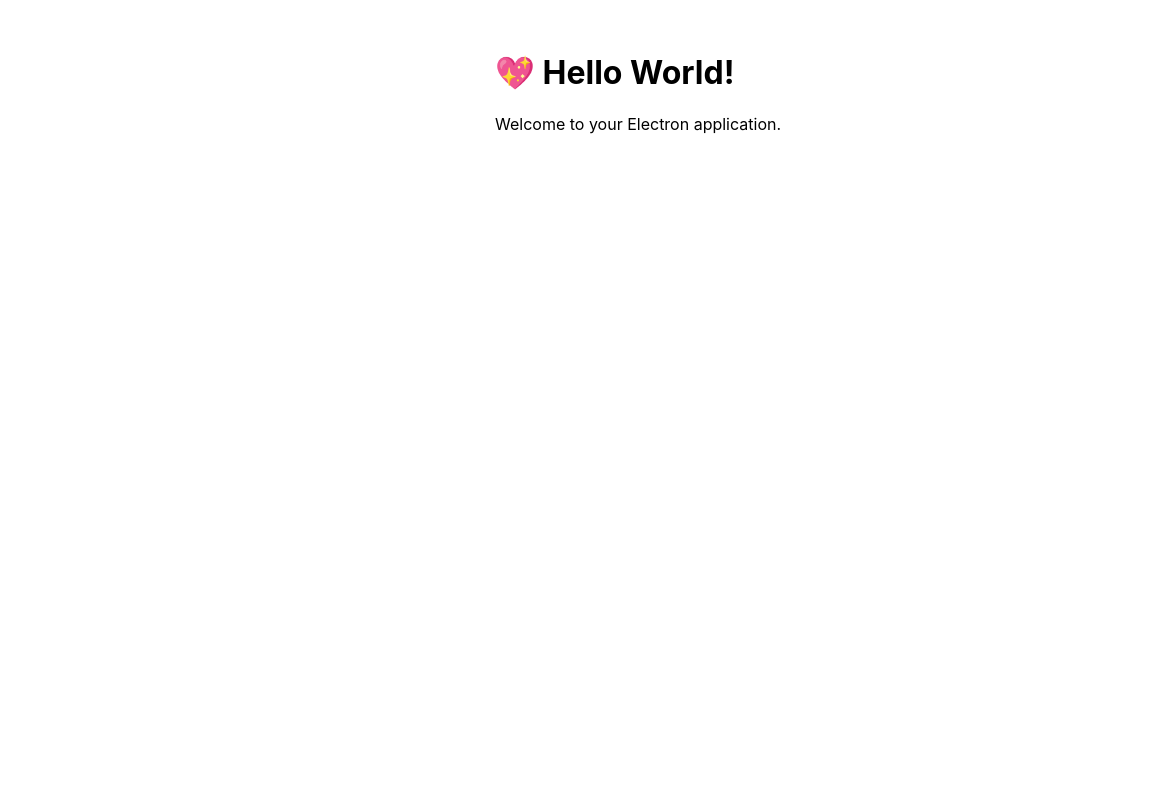
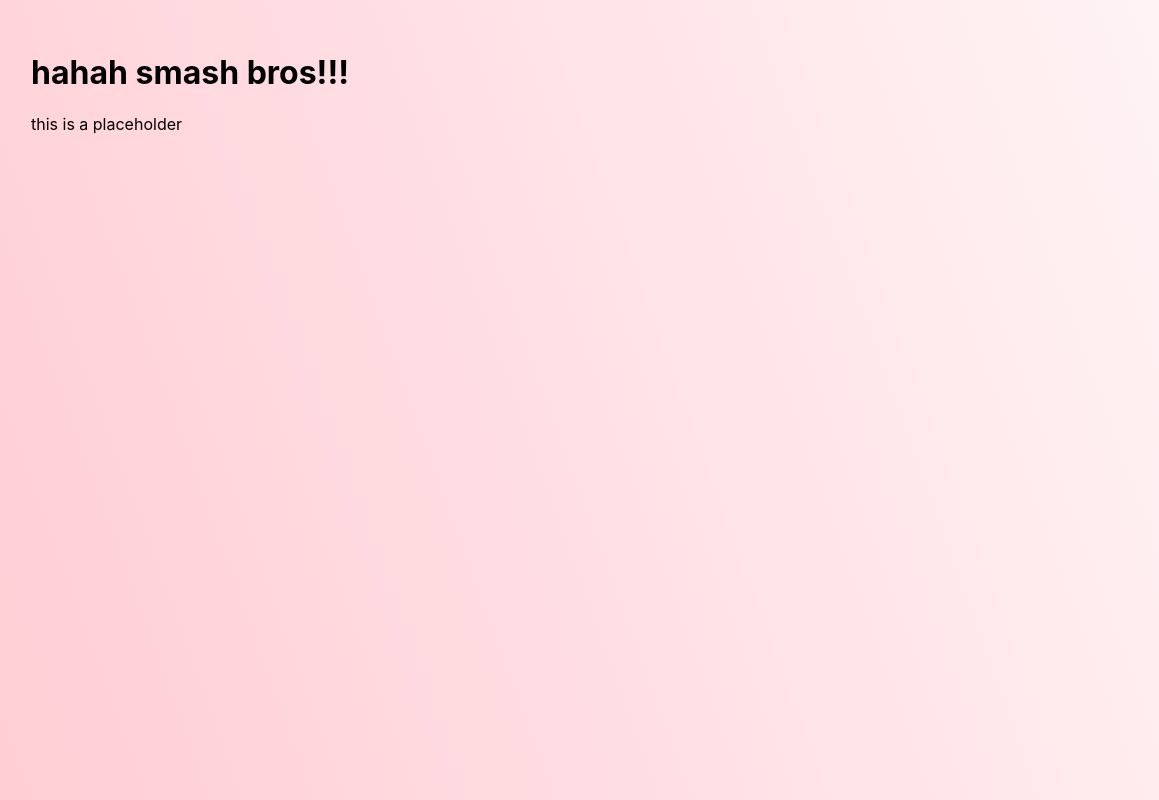
Before and after one commit to smeebear/kurogane, an Electron app: page src/index.html in a window 1600 px wide. Shown: the whole page, without its empty margins (1-1160 px from the left). Drawn offline with Linux system fonts and the light colour scheme.

Commit message:
Gradient

```diff
--- a/src/index.css
+++ b/src/index.css
@@ -1,6 +1,17 @@
+html {
+  background: linear-gradient(70deg, rgba(255, 187, 197, 0.733), #FFFFFF);
+  width: 100%;
+  height: auto;
+  min-height:100%;
+  position: relative;
+}
+
 body {
   font-family: -apple-system, BlinkMacSystemFont, "Segoe UI", Roboto, Helvetica, Arial, sans-serif;
   margin: auto;
-  max-width: 38rem;
+  /* max-width: 38rem; */
   padding: 2rem;
+  height: 100%;
+  position: relative;
+  max-width: 100%;
 }
--- a/src/index.html
+++ b/src/index.html
@@ -2,11 +2,11 @@
 <html>
   <head>
     <meta charset="UTF-8">
-    <title>Hello World!</title>
+    <title>Smash Bros</title>
     <link rel="stylesheet" href="index.css">
   </head>
   <body>
-    <h1>💖 Hello World!</h1>
-    <p>Welcome to your Electron application.</p>
+    <h1>hahah smash bros!!!</h1>
+    <p>this is a placeholder</p>
   </body>
 </html>
```
